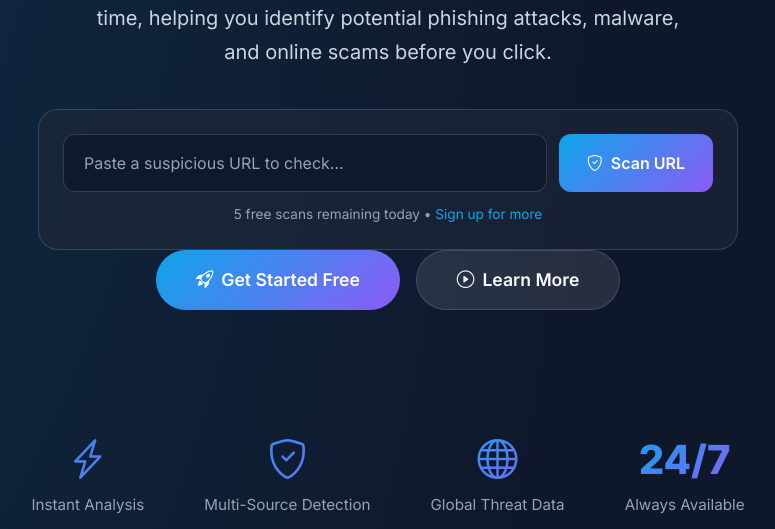
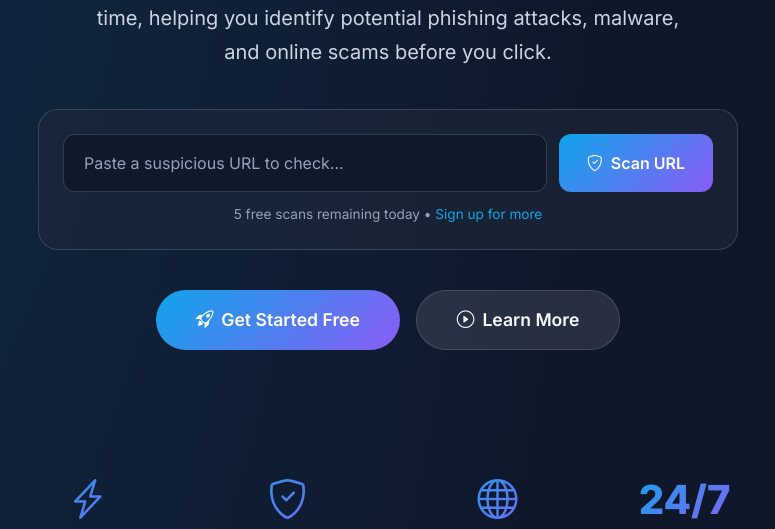
Before and after one commit to hyper1-afk/SecureLinkApp, a Flask app: page / in a window 1280 px wide. Shown: the part 472-1001 px from the top of the page, without its empty margins (252-1027 px from the left). Run offline with Flask 3, Linux system fonts and the light colour scheme.

Commit message:
Fix URL scanner spacing

```diff
--- a/templates/welcome.html
+++ b/templates/welcome.html
@@ -269,7 +269,7 @@
         /* URL Scanner */
         .url-scanner {
             max-width: 700px;
-            margin: 40px auto 0;
+            margin: 40px auto 40px;
             background: rgba(30, 41, 59, 0.6);
             border: 1px solid var(--border-color);
             border-radius: 20px;
```
